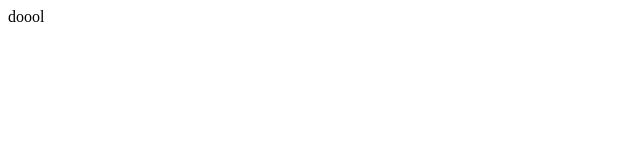
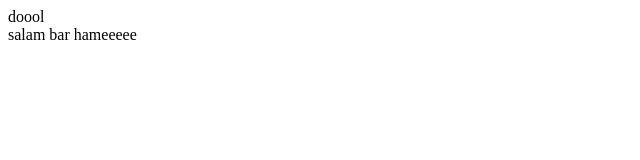
Before and after one commit to pooyasj/git-pouya, a plain HTML site: page index.html in a window 1280 px wide. Shown: the whole page, without its empty margins (0-640 px from the left). Drawn offline with Linux system fonts and the light colour scheme.

Commit message:
Update index.html

```diff
--- a/index.html
+++ b/index.html
@@ -8,5 +8,6 @@
 </head>
 <body id="o">
   <script src="./javaScript/java.js"></script>
+    <div>salam bar hameeeee</div>
 </body>
 </html>
```
